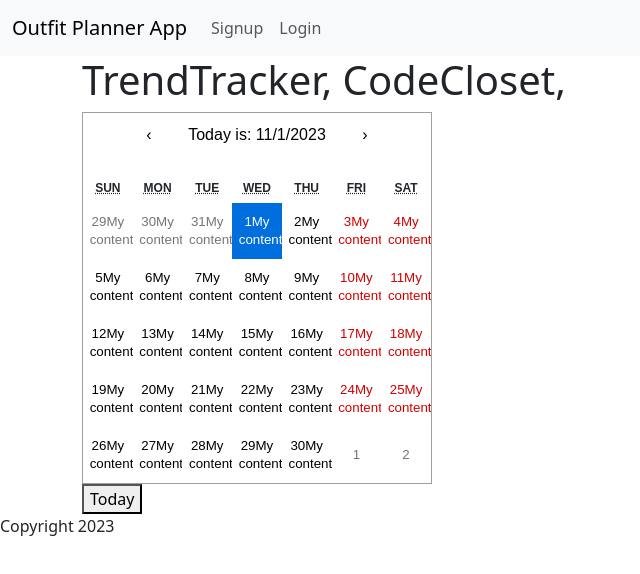
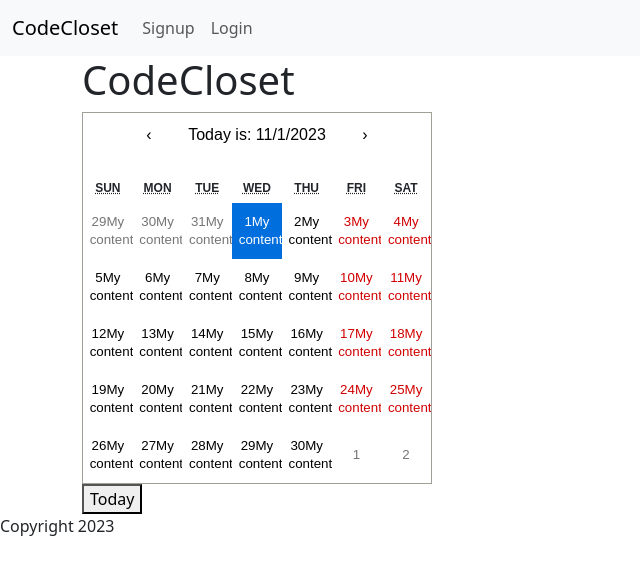
Before and after one commit to adenaeisenberg/outfit-planner, a React (Vite) app: page /calendar in a window 1280 px wide. Shown: the top 574 px of the page, without its empty margins (0-640 px from the left). Built offline with nearby package versions, Linux system fonts and the light colour scheme; no server answers.

Commit message:
updated title of app

```diff
--- a/src/ClothingCalendar.jsx
+++ b/src/ClothingCalendar.jsx
@@ -2,7 +2,7 @@ import { useState, useEffect } from "react";
 
 import Calendar from "react-calendar";
 import "react-calendar/dist/Calendar.css";
-import { addDays, eachDayOfInterval, isSameDay, subDays } from "date-fns";
+import { addDays, isSameDay, subDays } from "date-fns";
 
 export function ClothingCalendar() {
   // https://www.youtube.com/watch?v=WutUO81wE90
--- a/src/Content.jsx
+++ b/src/Content.jsx
@@ -51,7 +51,7 @@ export function Content() {
 
   return (
     <div className="container">
-      <h1>TrendTracker, CodeCloset,</h1>
+      <h1>CodeCloset</h1>
       <Routes>
         <Route path="/signup" element={<Signup />} />
         <Route path="/login" element={<Login />} />
--- a/src/Header.jsx
+++ b/src/Header.jsx
@@ -7,7 +7,7 @@ export function Header() {
       <nav className="navbar navbar-expand-lg navbar-light bg-light">
         <div className="container-fluid">
           <a className="navbar-brand" href="/">
-            Outfit Planner App
+            CodeCloset
           </a>
           <button
             className="navbar-toggler"
```
